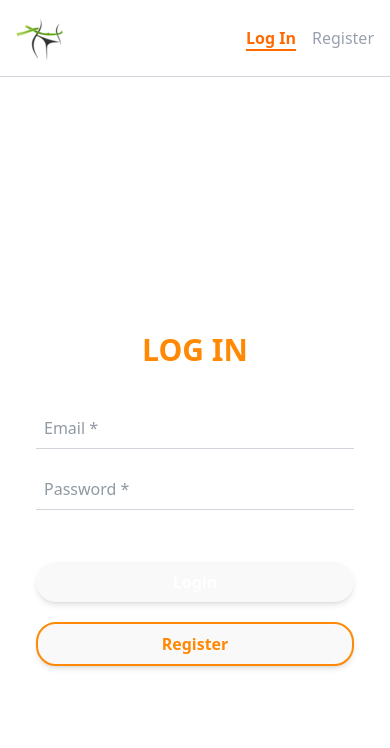
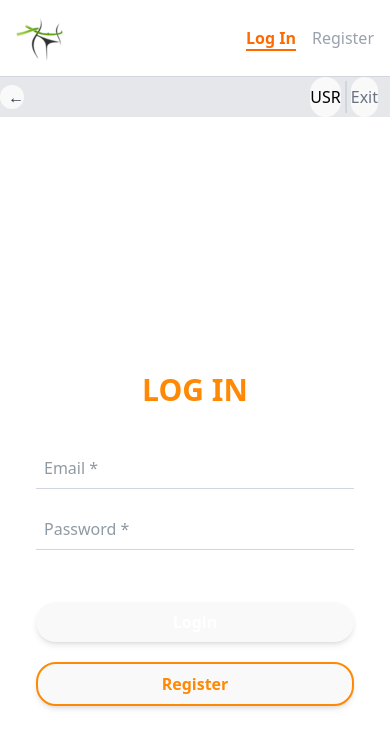
Before and after one commit to reutmihai/Health-App, a React (Vite) app: page /Health-App/login in a window 390 px wide. Shown: the top 748 px of the page. Built offline with nearby package versions, Linux system fonts and the light colour scheme; no server answers.

Commit message:
added userbar when user is logged in app

```diff
--- a/src/components/FullScreenModal.tsx
+++ b/src/components/FullScreenModal.tsx
@@ -1,5 +1,6 @@
 import React, { useState, useEffect } from "react";
 import Navbar from "./Navbar";
+import MobileUserBar from "./MobileUserbar";
 
 interface FullScreenModalProps {
   query: string;
@@ -50,10 +51,10 @@ const FullScreenModal: React.FC<FullScreenModalProps> = ({
     <div className="fixed inset-0 bg-white z-50 flex flex-col">
       {/* Navbar */}
       <Navbar />
+      <MobileUserBar />
 
       {/* Content of form*/}
       <div className="flex flex-col justify-center items-center mt-20 p-4">
-        {/* Input pentru numele produsului */}
         <input
           type="text"
           placeholder="Enter product name"
@@ -62,7 +63,7 @@ const FullScreenModal: React.FC<FullScreenModalProps> = ({
           className="border-b p-2 w-3/4 mb-4"
         />
 
-        {/* Afișarea listei de alimente filtrate */}
+        {/* Filtred list */}
         {filteredFoods.length > 0 && (
           <ul className="flexbg-white border sm:mt-13 max-h-60 max-w-50 overflow-y-auto">
             {filteredFoods.map((food) => (
--- /dev/null
+++ b/src/components/MobileUserbar.tsx
@@ -0,0 +1,53 @@
+import { useState, useEffect } from "react";
+import { useNavigate, useLocation } from "react-router-dom";
+import { auth, logoutUser } from "../auth/authService";
+
+const MobileUserBar = () => {
+  const [user, setUser] = useState(auth.currentUser);
+  const navigate = useNavigate();
+  const location = useLocation();
+
+  useEffect(() => {
+    const unsubscribe = auth.onAuthStateChanged((currentUser) => {
+      setUser(currentUser);
+    });
+
+    return () => unsubscribe();
+  }, []);
+
+  const shortName = user?.displayName?.slice(0, 3) || "USR";
+
+  const isInModal = true;
+
+  const [isOpen, setIsOpen] = useState(false);
+  return (
+    <div className="flex justify-between items-center pr-3 w-full bg-gray-200 md:hidden">
+      <div>
+        {true && (
+          <button
+            onClick={() => navigate(-1)}
+            className="text-1xl pl-2 font-bold"
+          >
+            &larr; {/* Back arrow */}
+          </button>
+        )}
+      </div>
+      <div className="flex">
+        <button onClick={() => setIsOpen(!isOpen)} className=" text-black py-2">
+          {shortName}
+        </button>
+
+        <div className="border border-l border-gray-300 my-1 mx-1 "></div>
+
+        <button
+          onClick={logoutUser}
+          className="py-2 text-gray-500  hover:font-bold hover:text-black"
+        >
+          Exit
+        </button>
+      </div>
+    </div>
+  );
+};
+
+export default MobileUserBar;
--- a/src/components/Navbar.tsx
+++ b/src/components/Navbar.tsx
@@ -1,6 +1,6 @@
 import { NavLink, Link } from "react-router-dom";
 import { useEffect, useState } from "react";
-import { auth, logoutUser } from "../auth/authService";
+import { auth  } from "../auth/authService";
 import { onAuthStateChanged } from "firebase/auth";
 import "../index.css";
 import logoDesktop from "/logoDesktop.png";
@@ -10,12 +10,12 @@ import logoMobile from "/logoMobile.webp";
 const Navbar = () => {
 
   const [isAuthenticated, setIsAuthenticated] = useState(false);
-  const [loading, setLoading] = useState(true); // Adăugăm un state pentru loading
+  const [loading, setLoading] = useState(true);
 
   useEffect(() => {
     const unsubscribe = onAuthStateChanged(auth, (user) => {
       setIsAuthenticated(!!user);
-      setLoading(false); // Setează `false` după verificarea autentificării
+      setLoading(false);
     });
 
     return () => unsubscribe();
@@ -35,13 +35,12 @@ const Navbar = () => {
       <div className="hidden lg:block border-l border-gray-300 h-6 mx-3"></div>
 
       <div className="space-x-4">
-        {loading ? ( // Dacă încă se încarcă, afișăm un mesaj de loading
+        {loading ? (
           <p className="text-gray-400">Loading...</p>
         ) : isAuthenticated ? (
           <>
             <NavLink to="/diary" className={({ isActive }) => isActive ? "text-orange-500 font-bold border-b-2 border-orange-500" : "text-gray-400 hover:text-gray-700"}>Diary</NavLink>
             <NavLink to="/calculator" className={({ isActive }) => isActive ? "text-orange-500 font-bold border-b-2 border-orange-500" : "text-gray-400 hover:text-gray-700"}>Calculator</NavLink>
-            <button onClick={logoutUser} className="px-4 py-2 text-red-500 border border-red-500 rounded-lg transition duration-300 hover:bg-red-500 hover:text-white">Log Out</button>
           </>
         ) : (
           <>
--- a/src/pages/SharedLayout.tsx
+++ b/src/pages/SharedLayout.tsx
@@ -1,6 +1,7 @@
 import { Outlet, useLocation } from "react-router-dom";
 import Navbar from "../components/Navbar";
 import Dashboard from "../components/Dashboard";
+import MobileUserBar from "../components/MobileUserbar";
 
 const SharedLayout = () => {
   const location = useLocation();
@@ -9,6 +10,7 @@ const SharedLayout = () => {
   return (
     <div className="min-h-screen flex flex-col">
       <Navbar />
+      <MobileUserBar />
       <div className="flex flex-grow">
         {showDashboard && <Dashboard />}
         <main className="flex-grow">
```
Also changed, not shown: src/auth/authService.ts (+4 -8 lines).
